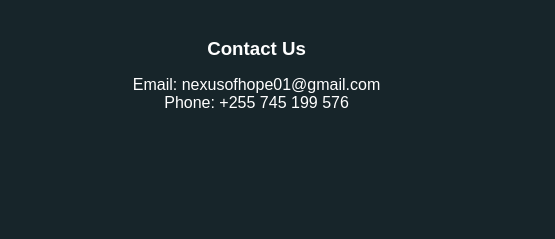
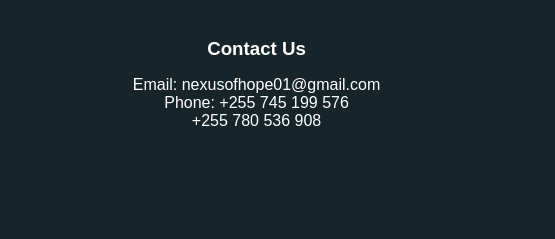
Before and after one commit to dzungofficial/charity, a plain HTML site: page index.html in a window 1280 px wide. Shown: the part 2080-2319 px from the top of the page, 725-1280 px from the left. Drawn offline with Linux system fonts and the light colour scheme; a script that the page names is missing.

Commit message:
Update index.html

```diff
--- a/index.html
+++ b/index.html
@@ -154,6 +154,7 @@
                     <h3>Contact Us</h3>
                     <p>Email: nexusofhope01@gmail.com</p>
                     <p>Phone: +255 745 199 576</p>
+                    <p>+255 780 536 908</p>
                 </div>
             </div>
             <div class="footer-section social">
```
